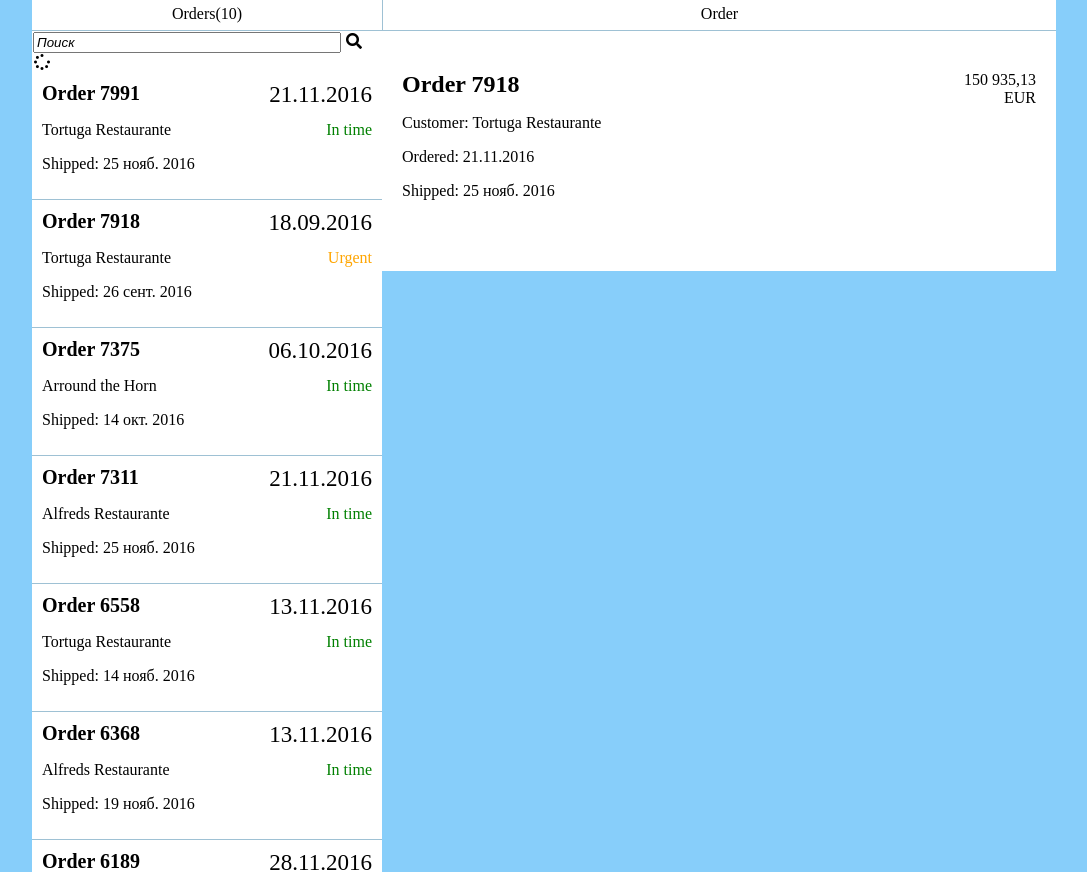
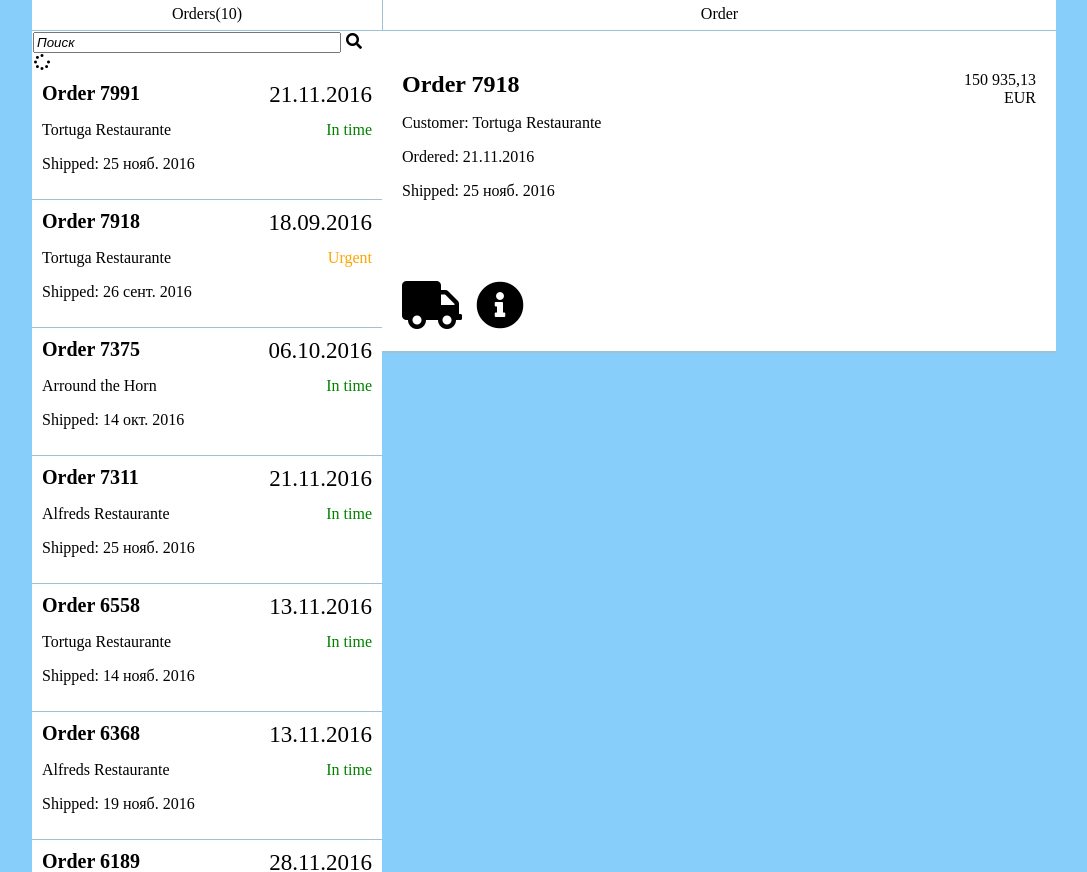
Before and after one commit to JulietJet/homework001, a plain HTML site: page resourses/index.html in a window 1280 px wide. Shown: the whole page, without its empty margins (168-1255 px from the left). Drawn offline with Linux system fonts and the light colour scheme.

Commit message:
commit 6

```diff
--- a/css/style.css
+++ b/css/style.css
@@ -108,6 +108,7 @@ html, body {
     right: 0px;
     left: 350px;
     position: absolute;
+
 }
 .order_information {
     height: 180px;
@@ -130,3 +131,15 @@ html, body {
 .content .order_information .order_summ_curr {
     line-height: 0;
 }
+.content .icons {
+    height: 60px;
+    border-bottom: 2px solid #9EC1D4;
+    padding: 10px 20px;
+}
+.content .icons i:last-child{
+    margin-left: 10px;
+}
+
+.content .icons i:hover {
+    background: lightgrey; /* Цвет фона активного пункта */
+}
--- a/resourses/index.html
+++ b/resourses/index.html
@@ -8,7 +8,7 @@
 </head>
 
 
-
+<body>
 <div class="header">
     <div class="header1">Orders(10)</div>
     <div class="header2">Order</div>
@@ -99,6 +99,9 @@
             <p><span class="order_shipped_date">Shipped: 25 нояб. 2016</span></p>
         </div>
         <div class="icons">
+            <i class="fa fa-truck fa-3x" aria-hidden="true"></i>
+            <i class="fa fa-info-circle fa-3x" aria-hidden="true"></i>
+
         </div>
         <div class="shippind_information">
         </div>
```
